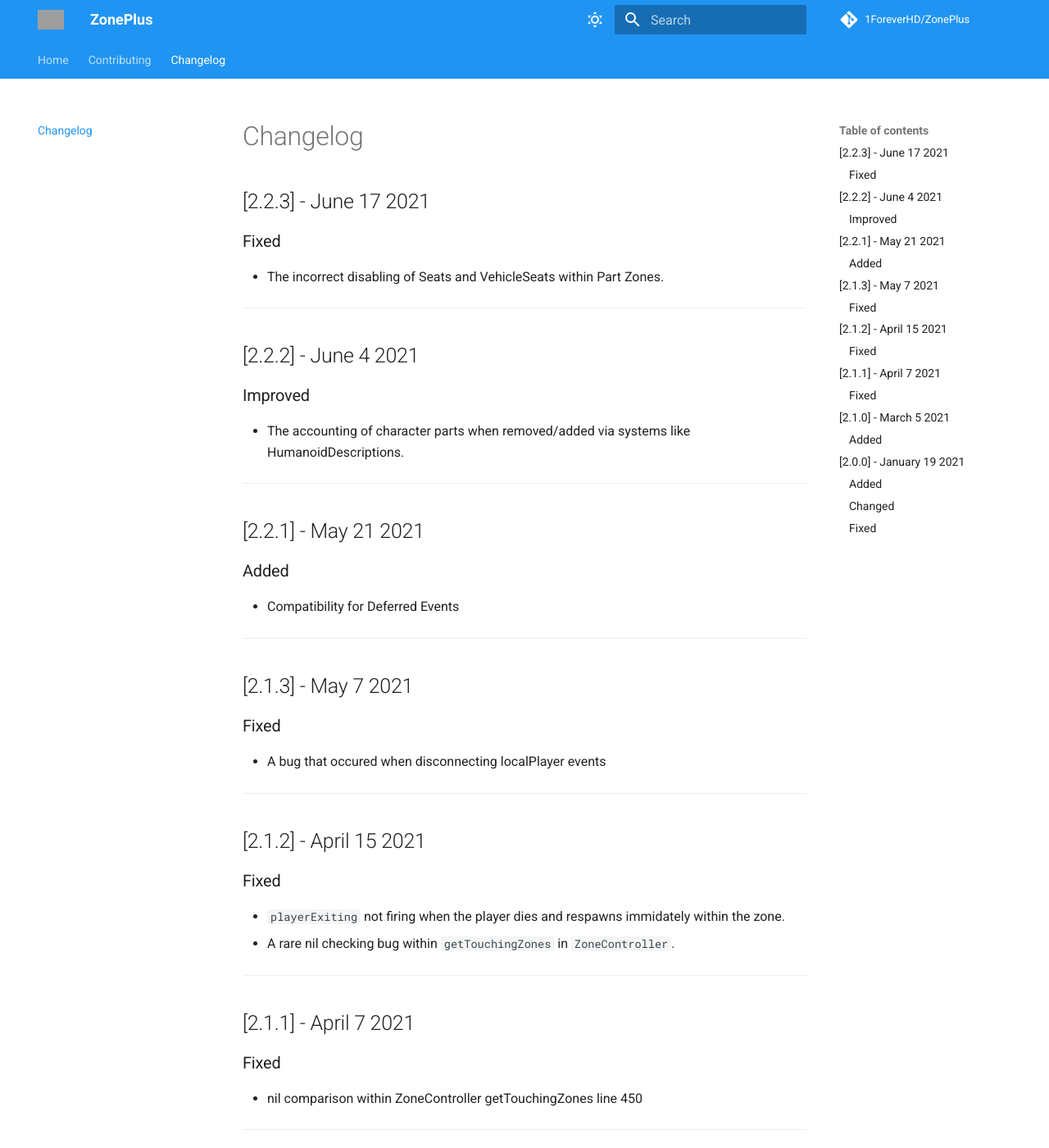
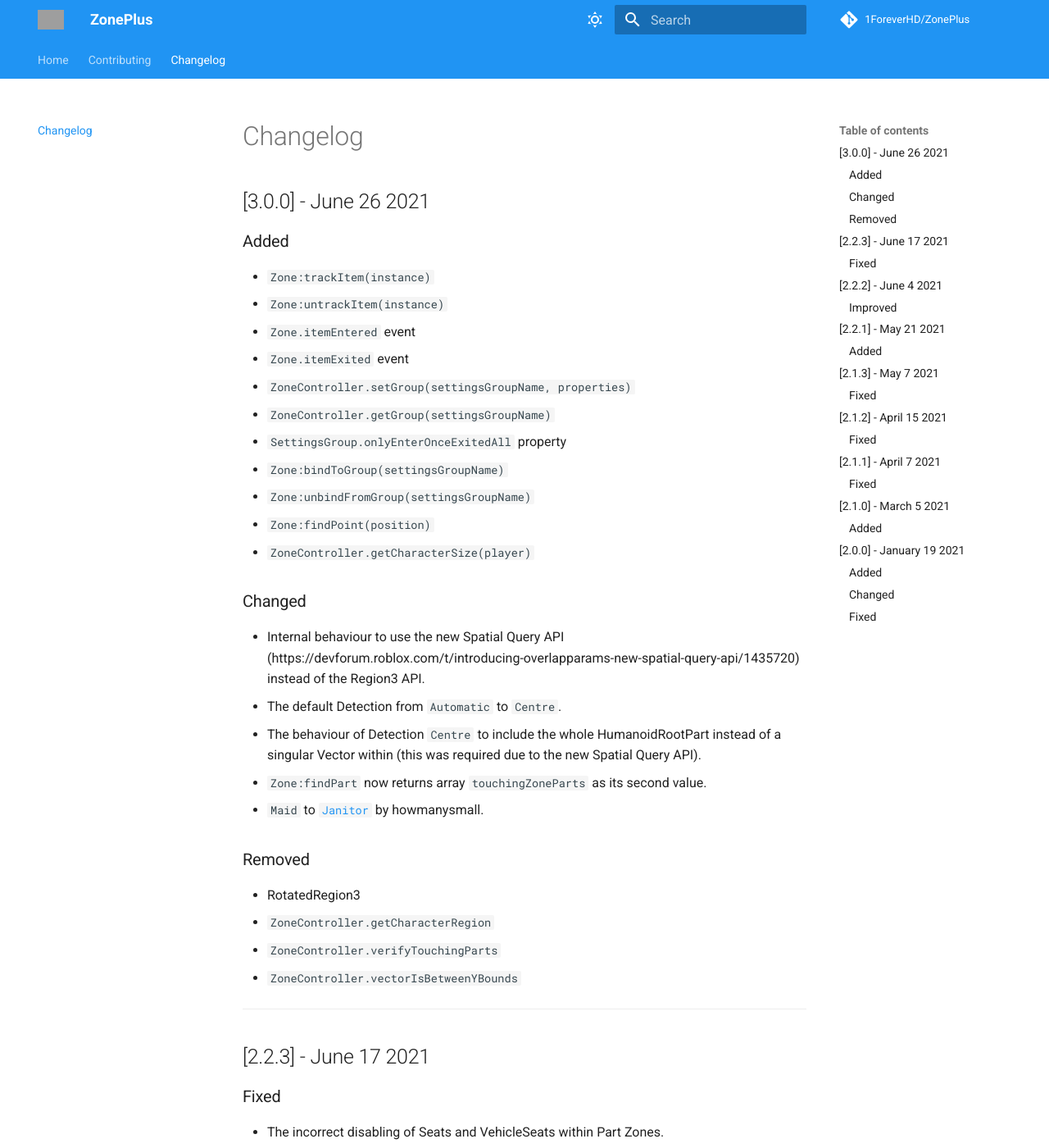
Before and after one commit to 1ForeverHD/ZonePlus, an MkDocs documentation site: the page built from docs/changelog.md, in a window 1280 px wide and 1400 px high. Shown: the whole window at 82% size. Built offline with MkDocs 1.6.1 and Material for MkDocs 9.7.7, drawn with Linux system fonts in a browser that asks for light colours; comment, search, counter and statistics services are not loaded; grey boxes are pictures that could not be loaded.

Commit message:
Converted to new Spatial Query API and replaced Maid with Janitor

```diff
--- a/docs/changelog.md
+++ b/docs/changelog.md
@@ -1,3 +1,33 @@
+## [3.0.0] - June 26 2021
+### Added
+- ``Zone:trackItem(instance)``
+- ``Zone:untrackItem(instance)``
+- ``Zone.itemEntered`` event
+- ``Zone.itemExited`` event
+- ``ZoneController.setGroup(settingsGroupName, properties)``
+- ``ZoneController.getGroup(settingsGroupName)``
+- ``SettingsGroup.onlyEnterOnceExitedAll`` property
+- ``Zone:bindToGroup(settingsGroupName)``
+- ``Zone:unbindFromGroup(settingsGroupName)``
+- ``Zone:findPoint(position)``
+- ``ZoneController.getCharacterSize(player)``
+
+### Changed
+- Internal behaviour to use the new Spatial Query API (https://devforum.roblox.com/t/introducing-overlapparams-new-spatial-query-api/1435720) instead of the Region3 API.
+- The default Detection from ``Automatic`` to ``Centre``.
+- The behaviour of Detection ``Centre`` to include the whole HumanoidRootPart instead of a singular Vector within (this was required due to the new Spatial Query API).
+- ``Zone:findPart`` now returns array ``touchingZoneParts`` as its second value.
+- ``Maid`` to [``Janitor``](https://github.com/howmanysmall/Janitor) by howmanysmall.
+
+### Removed
+- RotatedRegion3
+- ``ZoneController.getCharacterRegion``
+- ``ZoneController.verifyTouchingParts``
+- ``ZoneController.vectorIsBetweenYBounds``
+
+
+
+--------
 ## [2.2.3] - June 17 2021
 ### Fixed
 - The incorrect disabling of Seats and VehicleSeats within Part Zones.
```
Also changed, not shown: docs/api/zone_controller.md (+0 -12 lines), docs/index.md (+2 -2 lines), docs/method.md (+16 -15 lines), 10 other files.
